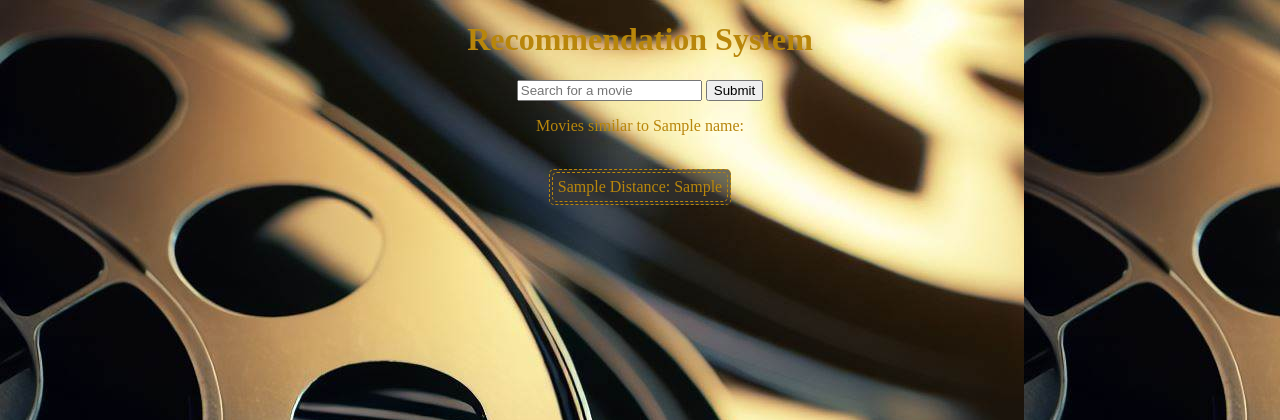
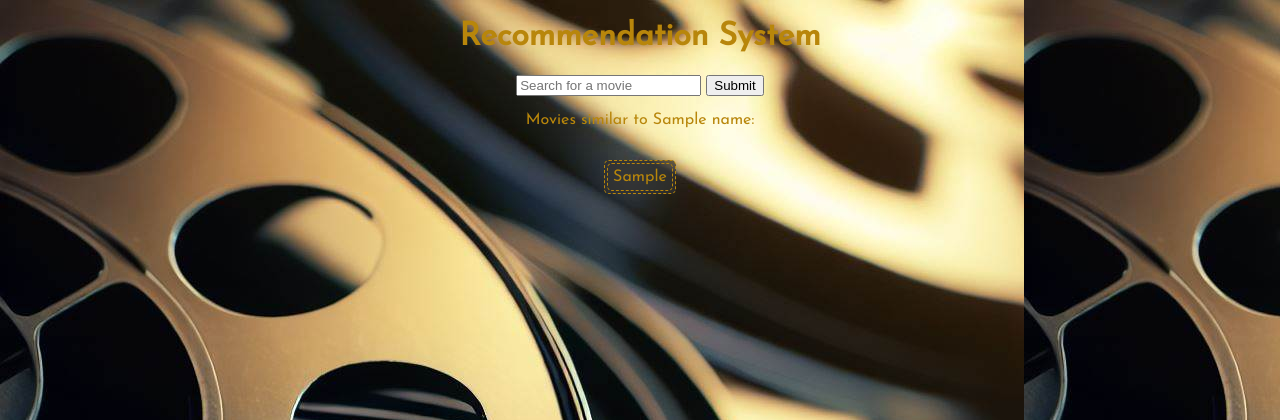
Before and after one commit to M0S111/Rec-Sys, a Flask app: template templates/index.html in a window 1280 px wide. Shown: the top 420 px of the page. Run offline with Flask 3, Linux system fonts and the light colour scheme; the template is opened without the code that fills it: most values are stand-ins (such as "Sample title", 1, 10 or a date in 2020); parts of the project's set-up code (start-up, migrations or seed data) failed here and were passed over.

Commit message:
changed and updated a lot of things

```diff
--- a/app.py
+++ b/app.py
@@ -34,20 +34,25 @@ def recommend():
 
         data = []
         links = []
-        dist = []
+        l = ''
+
 
         for i in range(len(recommendations)):
             for n in range(len(recommendations[i])):
+
                 data.append(pvTable.index[recommendations[i][n]])
-                dist.append(str(distances[i][n]))
+
                 l = str(clean_ratings.at[clean_ratings[clean_ratings['title'] == (pvTable.index[recommendations[i][n]])].index[0],'imdbId'])
+
                 if len(l) == 5:
                     l = ('{}'+l).format('tt00')
                 elif len(l) == 6:
                     l = ('{}'+l).format('tt0')
+                else:
+                    l = ('{}'+l).format('tt')
                 links.append(l)
 
-        return render_template('index.html',name=name,d_l_dt=zip(data,links,dist))
+        return render_template('index.html',name=name,d_l=zip(data,links))
 
     except IndexError:
         error_msg = "Sorry, this movie isn't in the database."
--- a/templates/index.html
+++ b/templates/index.html
@@ -5,7 +5,12 @@
 	<meta name="viewport" content="width=device-width, initial-scale=1">
 	<title>Movie Recommender</title>
 	<link rel="shortcut icon" type="image/x-icon" href="{{ url_for('static', filename='favicon.ico') }}">
+	<link rel="stylesheet" href="https://fonts.googleapis.com/css2?family=Josefin+Sans&display=swap">
 	<style type="text/css">
+
+		body{
+			font-family: "Josefin Sans", sans-serif;
+		}
 
 		a:link{
 			color: darkgoldenrod;
@@ -49,9 +54,9 @@
 
 		{% endif %}
 
-		{% for d,l,ds in d_l_dt %}
+		{% for d,l in d_l %}
 
-		<tr><td style="border: 1px dashed; border-radius: 5px; padding: 5px"><a href="{{ 'https://www.imdb.com/title/%s'%l }}" target="_blank">{{d}}</a> Distance: {{ds}}</td></tr>
+		<tr><td style="border: 1px dashed; border-radius: 5px; padding: 5px"><a href="{{ 'https://www.imdb.com/title/%s'%l }}" target="_blank">{{d}}</a></td></tr>
 
 		{% endfor %}
 
```
Also changed, not shown: 4 other files.
